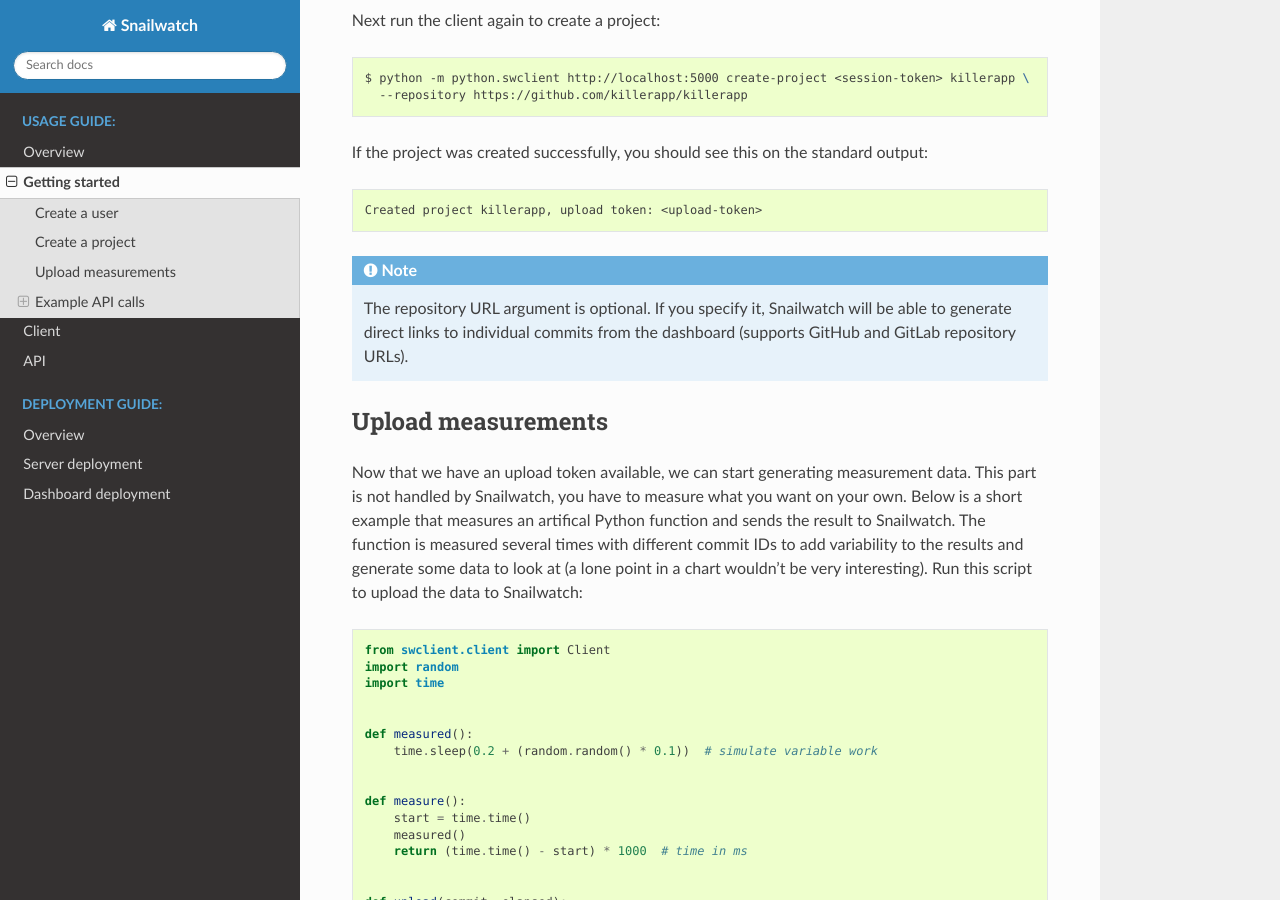
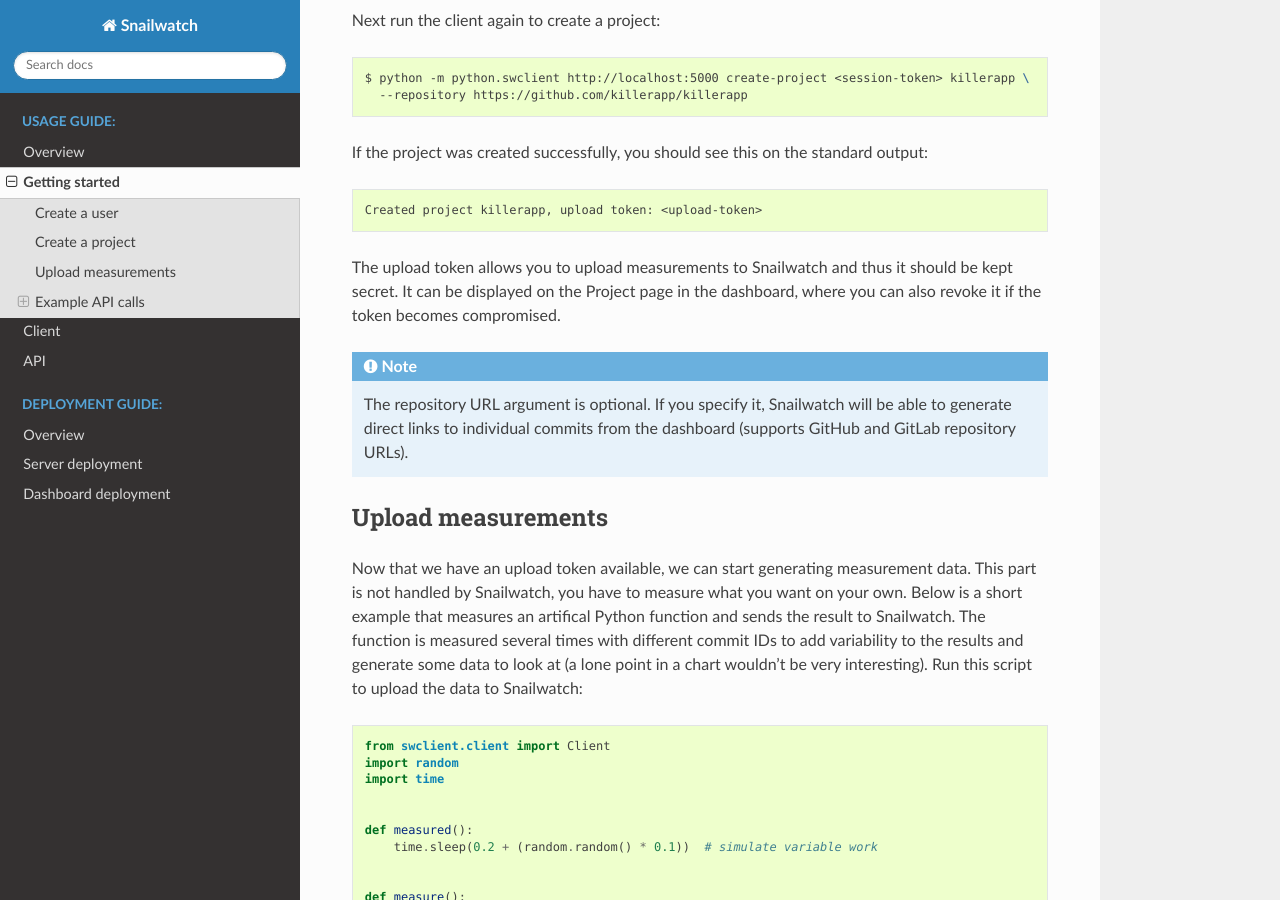
Before and after one commit to It4innovations/snailwatch, a Sphinx documentation site: the page built from docs/getting-started.rst, in a window 1280 px wide and 900 px high, scrolled down 1025 px. Built offline with Sphinx 7.4.7 and the Read the Docs theme 2.0.0, drawn with Linux system fonts in a browser that asks for light colours.

Commit message:
DOC: add note about upload token's security and revocation

```diff
--- a/docs/getting-started.rst
+++ b/docs/getting-started.rst
@@ -50,6 +50,10 @@
 .. code-block:: bash
 
     Created project killerapp, upload token: <upload-token>
+
+The upload token allows you to upload measurements to Snailwatch and thus it should be
+kept secret. It can be displayed on the Project page in the dashboard, where you can also
+revoke it if the token becomes compromised.
 
 .. note::
     The repository URL argument is optional. If you specify it, Snailwatch will be able to
```
